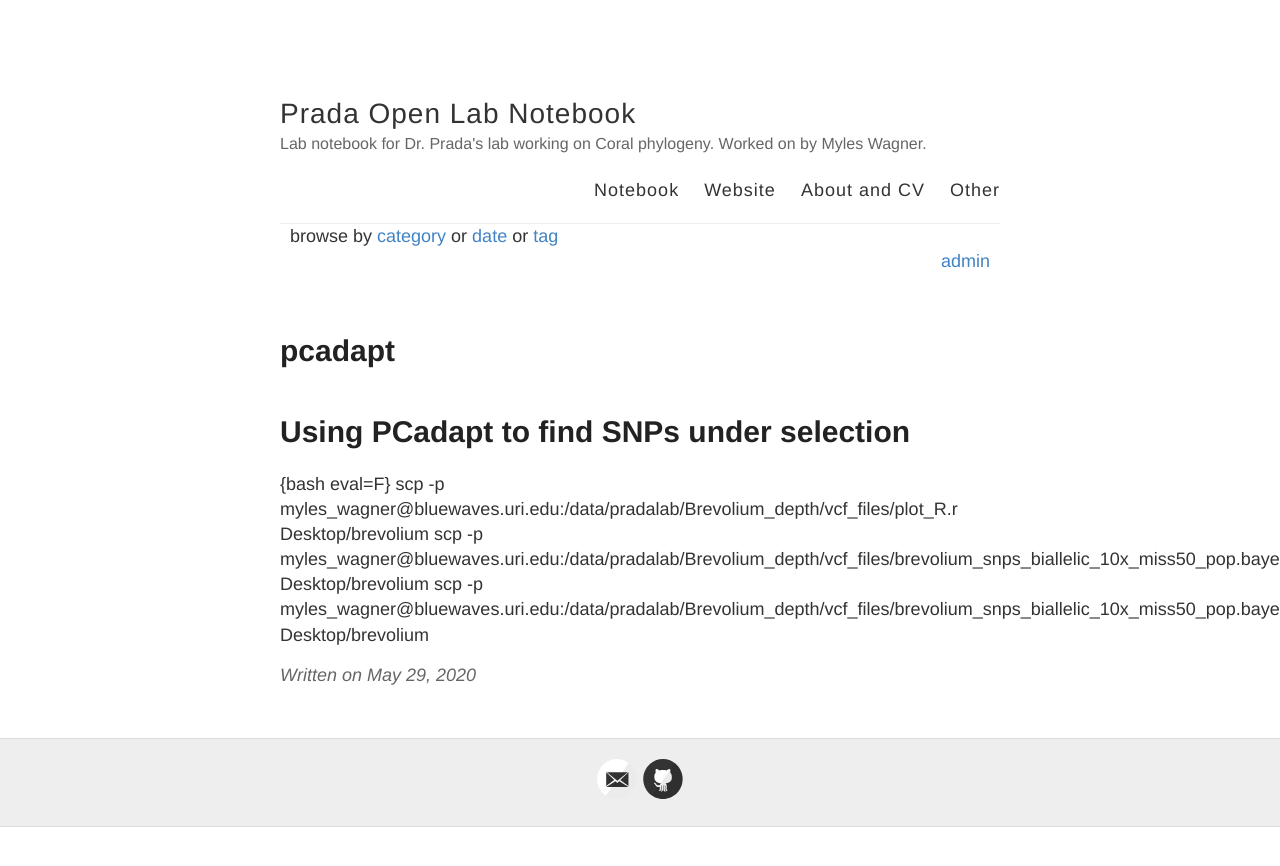
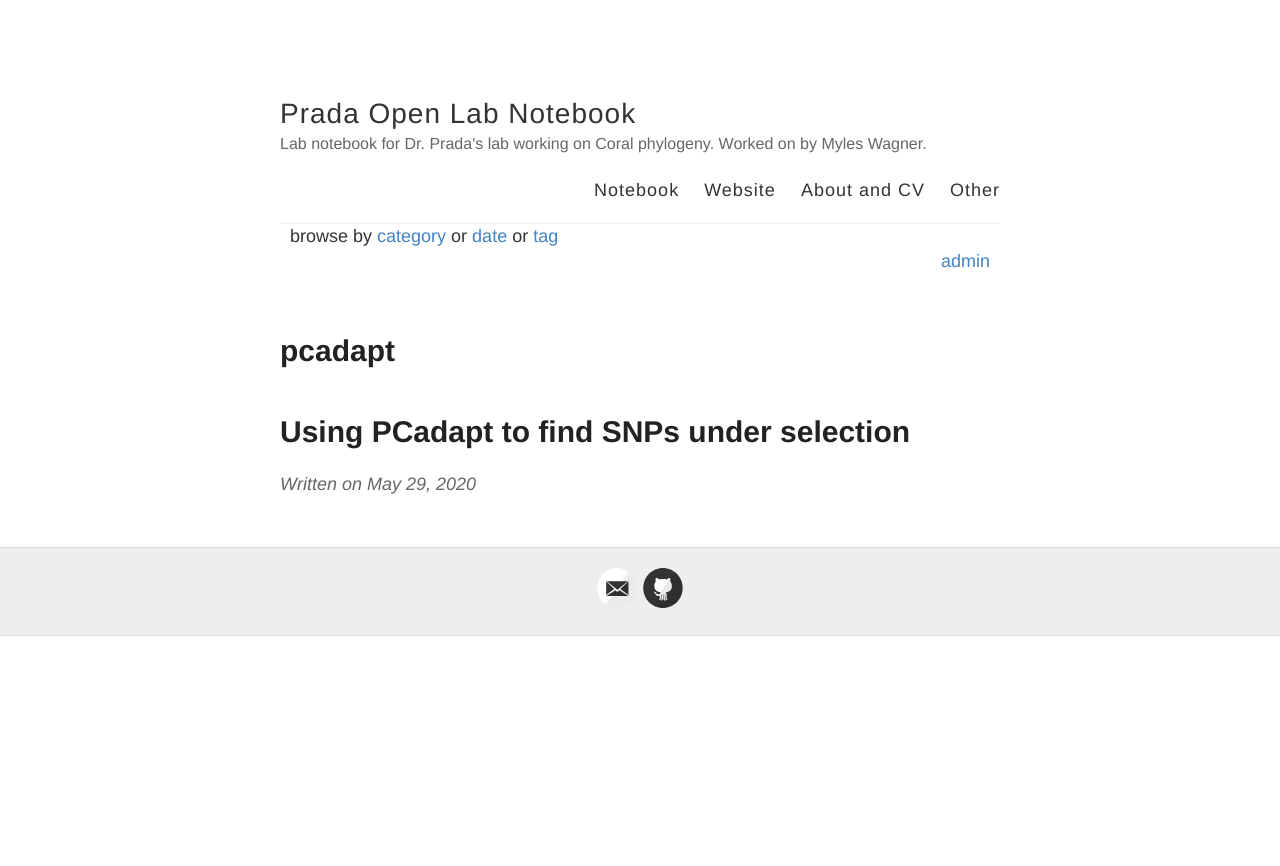
Before and after one commit to Mwags24/Brevolium_Notebook, a Jekyll site: the page built from _posts/2020-5-29-pcadapt.md, in a window 1280 px wide. Shown: the top 866 px of the page. Built offline with Jekyll 4.4.1, drawn with Linux system fonts in a browser that asks for light colours.

Commit message:
Update 2020-5-29-pcadapt.md

```diff
--- a/_posts/2020-5-29-pcadapt.md
+++ b/_posts/2020-5-29-pcadapt.md
@@ -6,8 +6,3 @@ tags:
 ---
 
 # Using PCadapt to find SNPs under selection
-
-{bash eval=F}
-scp -p myles_wagner@bluewaves.uri.edu:/data/pradalab/Brevolium_depth/vcf_files/plot_R.r Desktop/brevolium
-scp -p myles_wagner@bluewaves.uri.edu:/data/pradalab/Brevolium_depth/vcf_files/brevolium_snps_biallelic_10x_miss50_pop.bayescan.out_fst.txt Desktop/brevolium
-scp -p myles_wagner@bluewaves.uri.edu:/data/pradalab/Brevolium_depth/vcf_files/brevolium_snps_biallelic_10x_miss50_pop.bayescan.out.sel Desktop/brevolium
```
